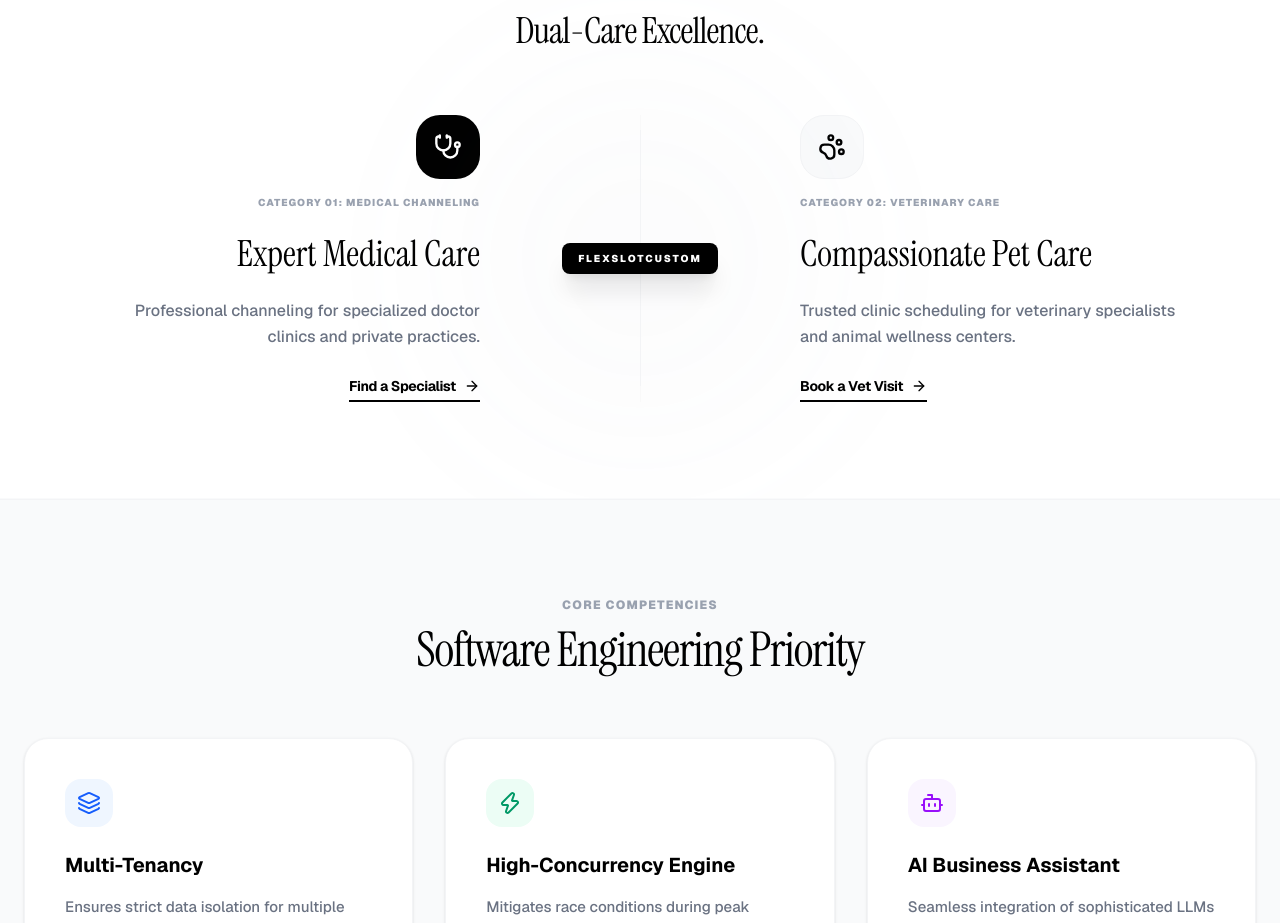
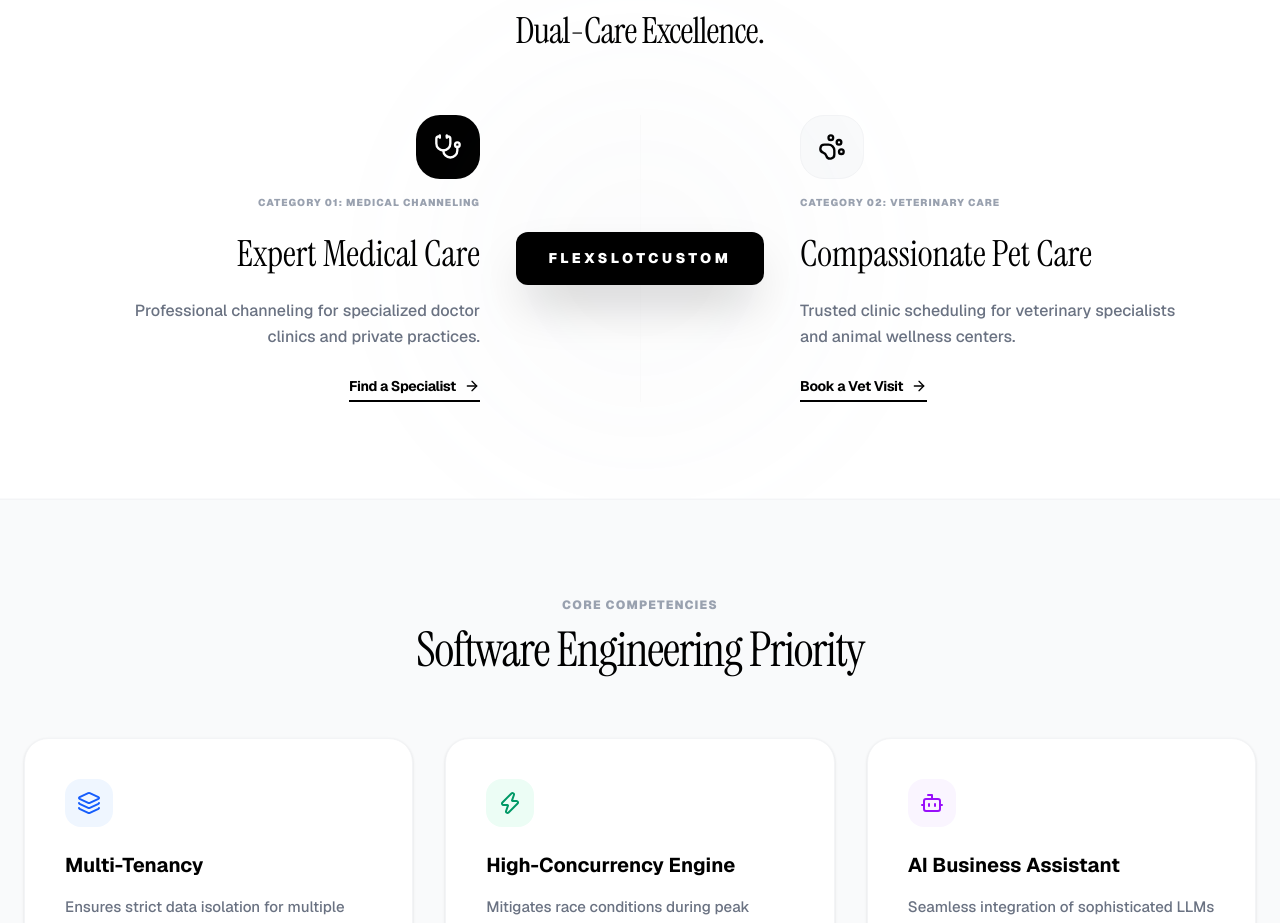
Before and after one commit to FlexSlotCustom0/FlexSlotCustom, a Next.js app in the folder frontend/: page / in a window 1280 px wide. Shown: the part 803-1726 px from the top of the page. Built offline with nearby package versions, Linux system fonts and the light colour scheme.

Commit message:
Update page.tsx

```diff
--- a/frontend/src/app/page.tsx
+++ b/frontend/src/app/page.tsx
@@ -136,11 +136,10 @@ export default function NotionCalendarClone() {
 
             {/* Middle Logo Anchor */}
             <div className="relative w-32 h-64 flex items-center justify-center">
-              <div className="absolute w-[1px] h-full bg-gray-100" />
               <motion.button
                 whileHover={{ scale: 1.05 }}
                 whileTap={{ scale: 0.95 }}
-                className="absolute z-10 bg-black text-white text-[10px] font-black uppercase tracking-[0.2em] px-4 py-2 rounded-lg shadow-xl"
+                className="absolute z-10 bg-black text-white text-[14px] font-black uppercase tracking-[0.25em] px-8 py-4 rounded-xl shadow-2xl whitespace-nowrap"
               >
                 FlexSlotCustom
               </motion.button>
```
